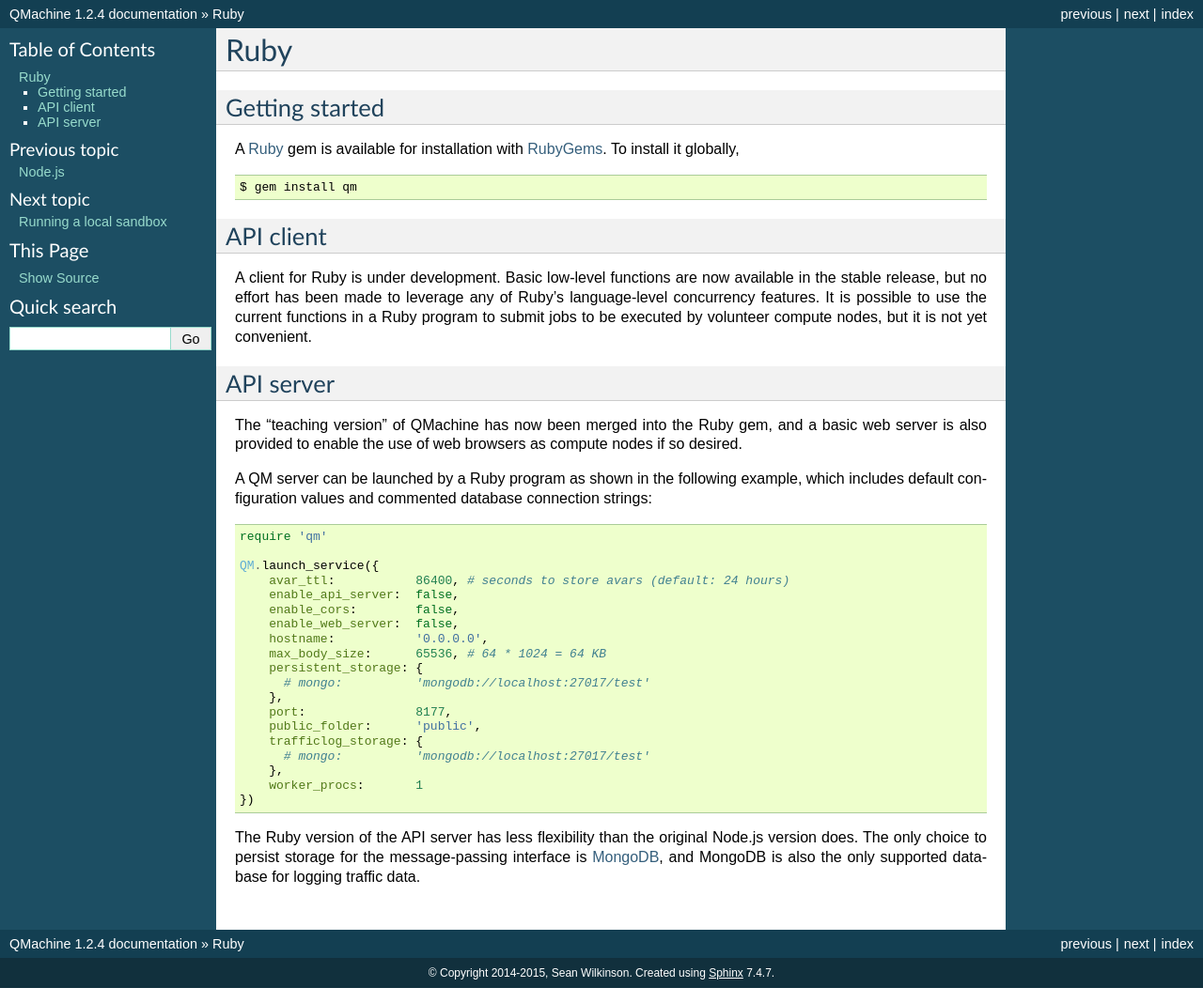
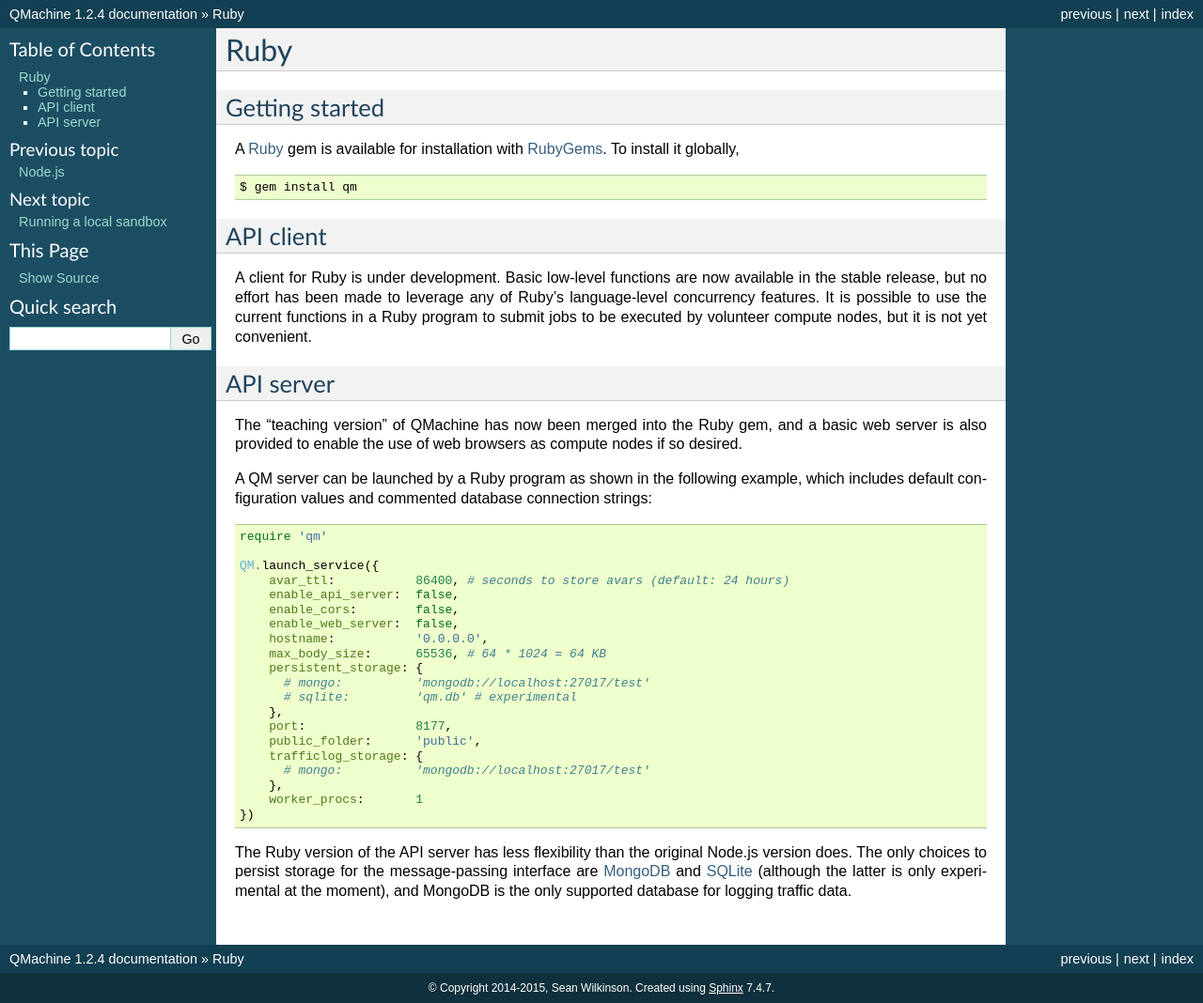
Before and after one commit to qmachine/qmachine, a Sphinx documentation site: the page built from docs/ruby.rst, in a window 1280 px wide. Shown: the whole page at 94% size. Built offline with Sphinx 7.4.7, drawn with Linux system fonts in a browser that asks for light colours.

Commit message:
Re-enabled SQLite in Ruby as an experiment

```diff
--- a/docs/local-sandbox.rst
+++ b/docs/local-sandbox.rst
@@ -133,12 +133,13 @@ Finally, start MongoDB and then launch QM on localhost:
 
     $ make ruby-app
 
-QM defaults to MongoDB for storage, but the Ruby version only supports MongoDB
-anyway. Thus, explicit configuration at the command-line is unnecessary:
+QM defaults to MongoDB for storage, but the Ruby version also has experimental
+support for SQLite. Thus, possible command-line incantations include:
 
 .. code-block:: bash
 
     $ make ruby-app db=mongo
+    $ make ruby-app db=sqlite
 
 
 .. ----------------------------
--- a/docs/ruby.rst
+++ b/docs/ruby.rst
@@ -46,6 +46,7 @@ connection strings:
         max_body_size:      65536, # 64 * 1024 = 64 KB
         persistent_storage: {
           # mongo:          'mongodb://localhost:27017/test'
+          # sqlite:         'qm.db' # experimental
         },
         port:               8177,
         public_folder:      'public',
@@ -60,13 +61,10 @@ connection strings:
 .. this a "terrible" thing to do in Ruby?
 
 The Ruby version of the API server has less flexibility than the original
-Node.js version does. The only choice to persist storage for the
-message-passing interface is MongoDB_, and MongoDB is also the only supported
-database for logging traffic data.
-
-
-.. The SQLite_ bindings are no longer present in the repository's `master`
-.. branch because the `sqlite3 gem`_ disables deployment to Heroku.
+Node.js version does. The only choices to persist storage for the
+message-passing interface are MongoDB_ and SQLite_ (although the latter is only
+experimental at the moment), and MongoDB is the only supported database for
+logging traffic data.
 
 
 .. https://badge.fury.io/rb/qm.png
```
Also changed, not shown: .travis.yml, 1 other file.
